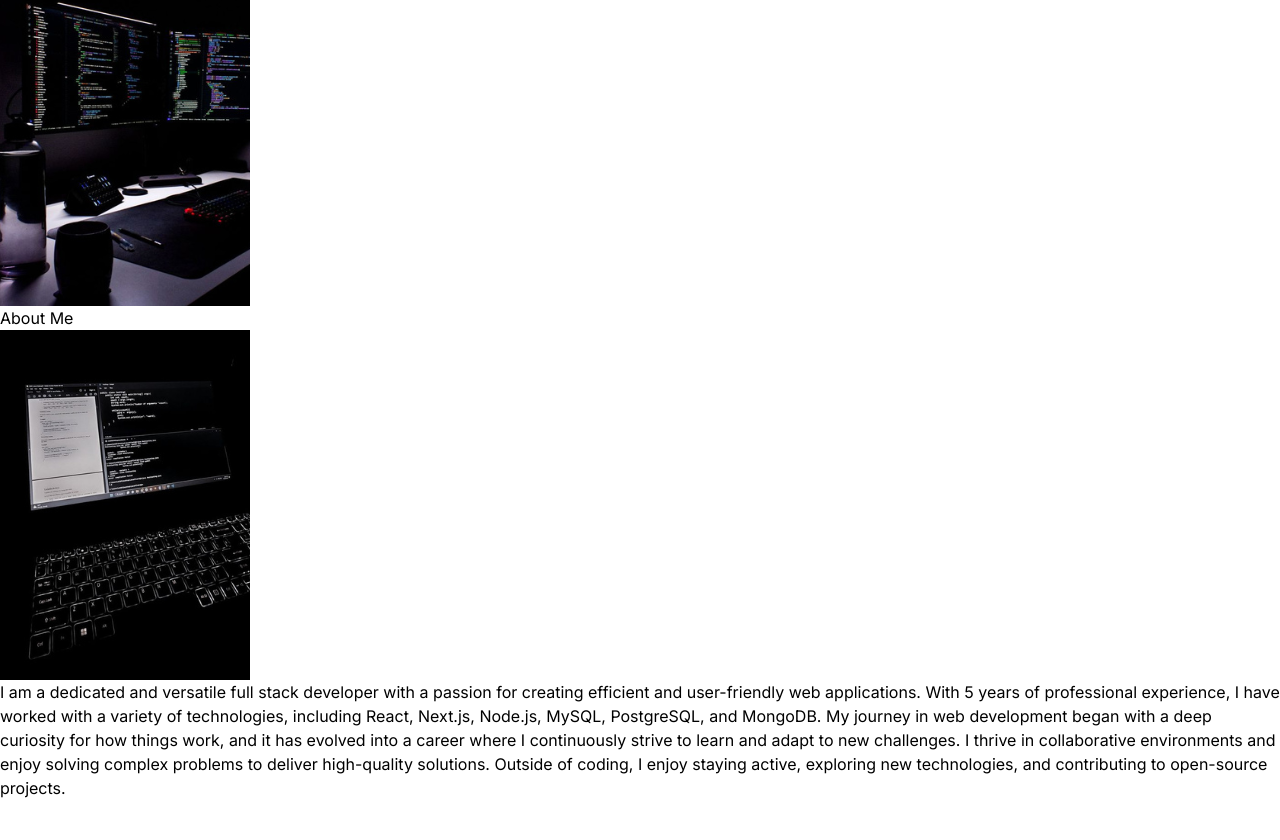
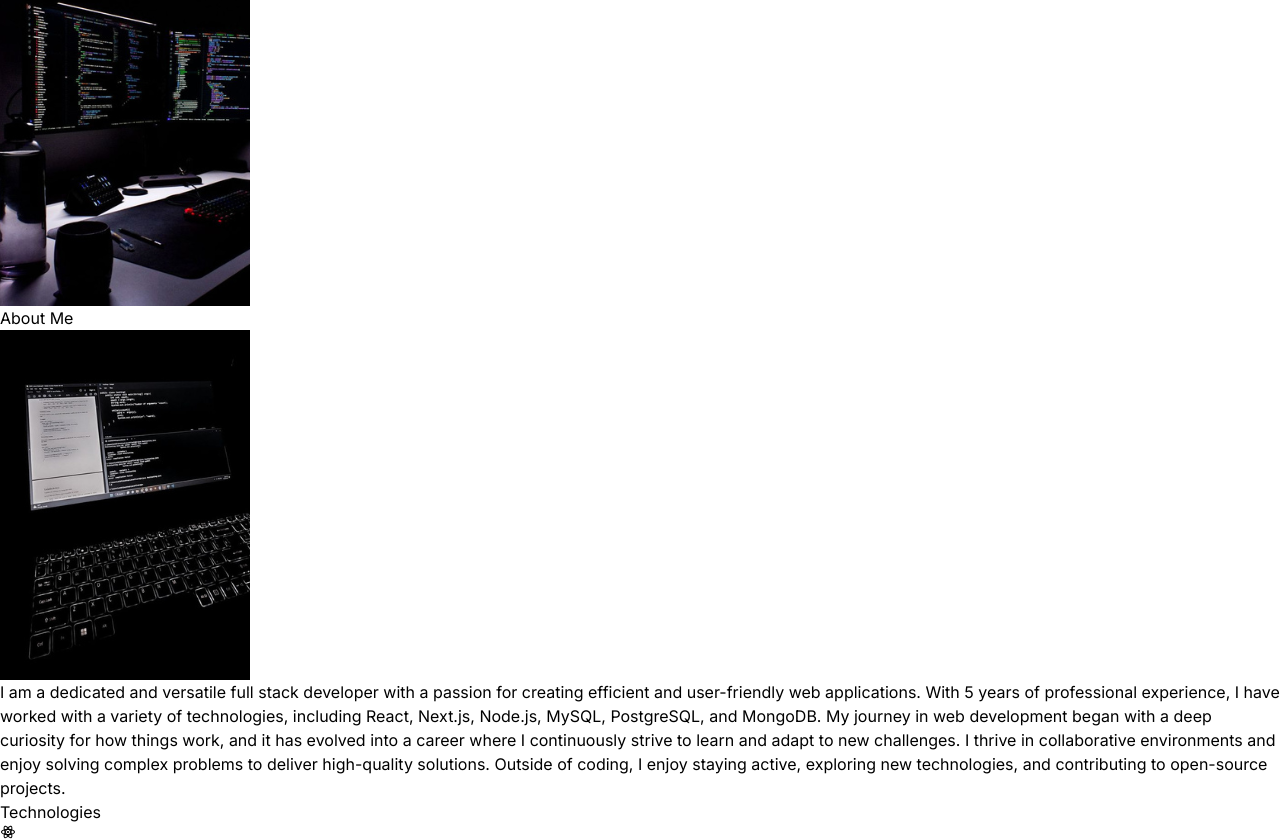
Before and after one commit to athxrva07/portfolio, a React (Vite) app: page / in a window 1280 px wide. Shown: the part 172-1012 px from the top of the page. Before the commit the page ends 972 px from the top, so only its background shows below. Built offline with nearby package versions, Linux system fonts and the light colour scheme.

Commit message:
update Technologies.jsx

```diff
--- a/src/App.jsx
+++ b/src/App.jsx
@@ -1,6 +1,7 @@
 import Hero from "./components/Hero";
 import Navbar from "./components/Navbar";
 import About from "./components/About";
+import Technologies from "./components/Technologies";
 
 const App = () => {
   return (
@@ -16,6 +17,7 @@ const App = () => {
         <Navbar />
         <Hero />
         <About />
+        <Technologies />
       </div>
     </div>
   );
--- /dev/null
+++ b/src/components/Technologies.jsx
@@ -0,0 +1,17 @@
+import { RiReactjsLine } from "react-icons/ri";
+
+const Technologies = () => {
+  return (
+    <div className="border-b border-neutral- 800 pb-24">
+      <h2 className="my-20 text-center text-4xl">Technologies</h2>
+      <div className="flex  flex-wrap items-center justify-center gap-4">
+        <div className="rounded-2xl border-4 border-neutral-800 p-4">
+            <RiReactjsLine />
+        </div>
+      </div>
+    </div>
+
+  );
+};
+
+export default Technologies
```
